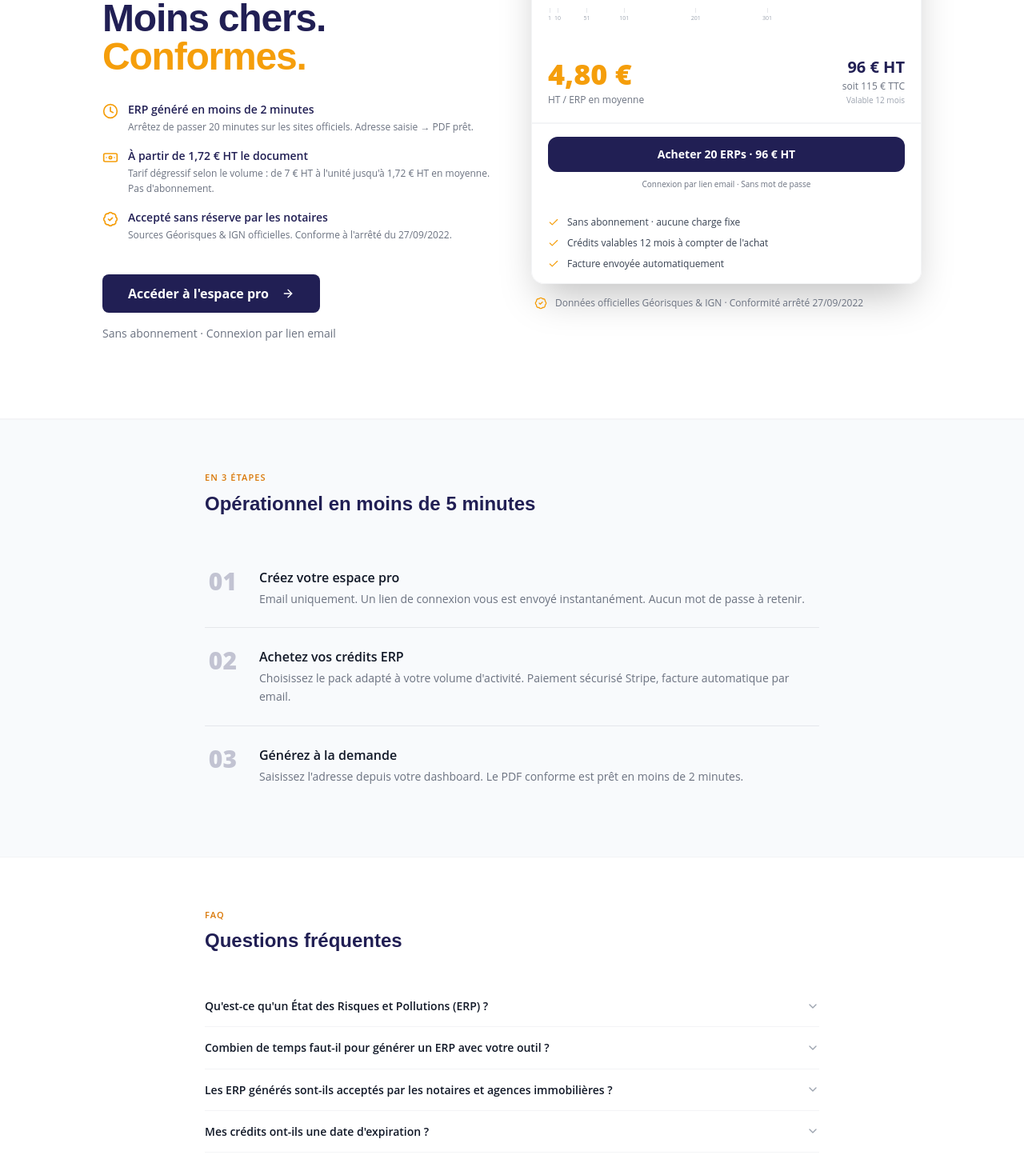
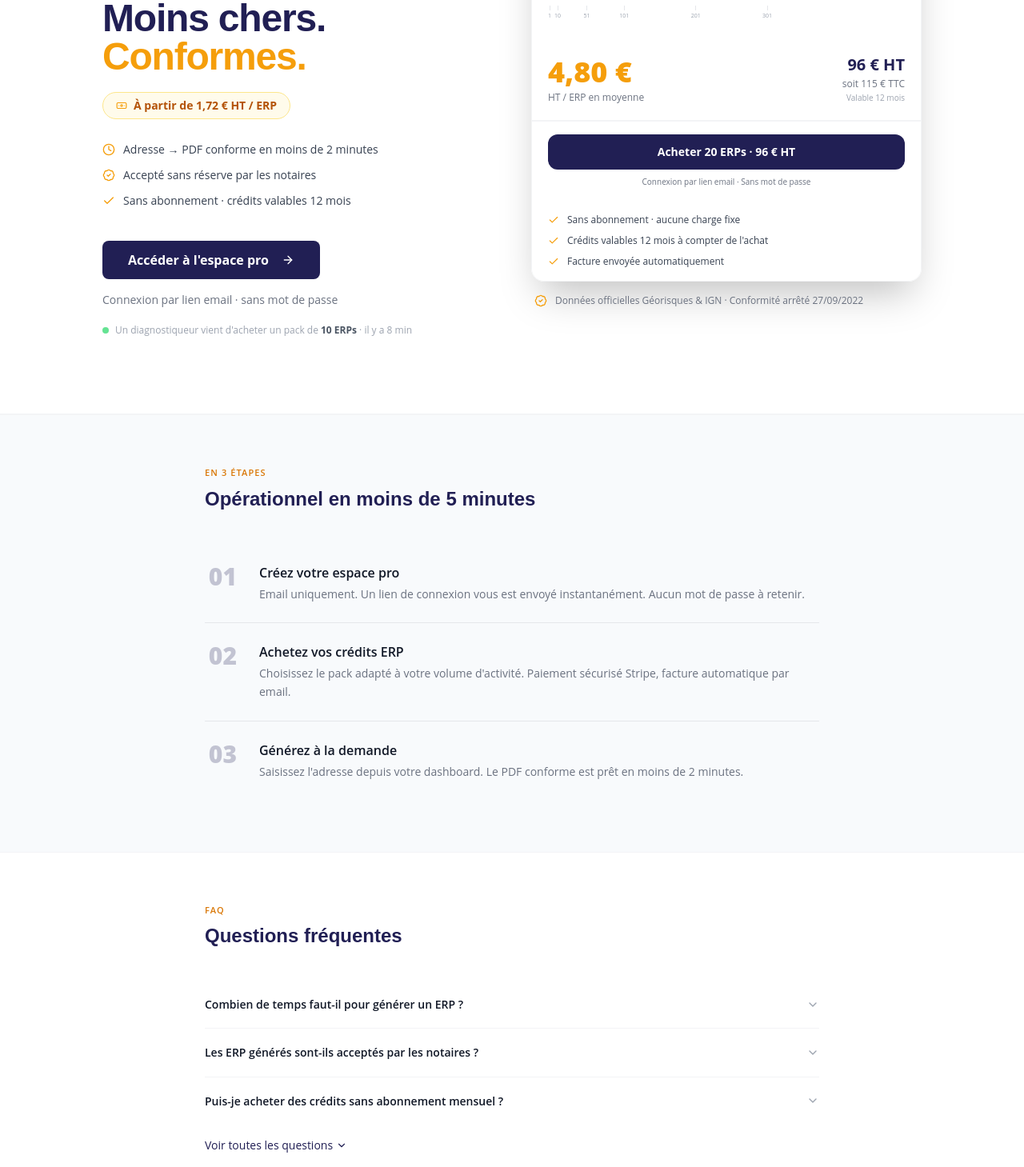
Before and after one commit to gregory690/erp-immo, a React (Vite) app: page /pro in a window 1280 px wide. Shown: the part 307-1766 px from the top of the page at 80% size. Built offline with nearby package versions, Linux system fonts and the light colour scheme.

Commit message:
feat: CRO ProLanding — badge prix, bullets épurés, social proof live, FAQ 3+voir plus
Co-Authored-By: Claude Sonnet 4.6 <noreply@anthropic.com>

```diff
--- a/src/pages/ProLanding.tsx
+++ b/src/pages/ProLanding.tsx
@@ -25,28 +25,28 @@ const REVIEWS = [
 
 const FAQS = [
   {
-    q: "Qu'est-ce qu'un État des Risques et Pollutions (ERP) ?",
-    a: "L'ERP est un document réglementaire obligatoire depuis l'arrêté du 27 septembre 2022. Il informe l'acheteur ou le locataire des risques naturels, miniers, technologiques, sismiques et de pollution des sols auxquels est exposé un bien immobilier. Il doit être annexé à tout compromis de vente ou bail.",
-  },
-  {
-    q: "Combien de temps faut-il pour générer un ERP avec votre outil ?",
+    q: "Combien de temps faut-il pour générer un ERP ?",
     a: "Moins de 2 minutes. Vous saisissez l'adresse, les données sont récupérées automatiquement depuis les APIs officielles (Géorisques, IGN, BRGM), et le PDF conforme est généré instantanément. Pas de ressaisie, pas de délai.",
   },
   {
-    q: "Les ERP générés sont-ils acceptés par les notaires et agences immobilières ?",
+    q: "Les ERP générés sont-ils acceptés par les notaires ?",
     a: "Oui. Nos documents sont générés à partir des mêmes sources que les services officiels de l'État (Géorisques, cadastre IGN). Le format et le contenu sont conformes à l'arrêté du 27/09/2022. Ils sont acceptés sans réserve par les études notariales.",
+  },
+  {
+    q: "Puis-je acheter des crédits sans abonnement mensuel ?",
+    a: "Oui, c'est justement le principe. Pas d'abonnement, pas d'engagement. Vous achetez un pack de crédits une fois, vous les utilisez quand vous en avez besoin. Une facture vous est envoyée automatiquement après chaque achat.",
   },
   {
     q: "Mes crédits ont-ils une date d'expiration ?",
     a: "Oui, chaque pack est valable 12 mois à compter de la date d'achat. Vous pouvez utiliser vos crédits à votre rythme pendant toute cette période. L'échéance est visible dans votre espace pro, sous « Mes achats ».",
   },
   {
-    q: "Puis-je acheter des crédits sans abonnement mensuel ?",
-    a: "Oui, c'est justement le principe. Pas d'abonnement, pas d'engagement. Vous achetez un pack de crédits une fois, vous les utilisez quand vous en avez besoin. Une facture vous est envoyée automatiquement après chaque achat.",
+    q: "Qu'est-ce qu'un État des Risques et Pollutions (ERP) ?",
+    a: "L'ERP est un document réglementaire obligatoire depuis l'arrêté du 27 septembre 2022. Il informe l'acheteur ou le locataire des risques naturels, miniers, technologiques, sismiques et de pollution des sols auxquels est exposé un bien immobilier. Il doit être annexé à tout compromis de vente ou bail.",
   },
   {
     q: "Comment fonctionne la marketplace de contacts diagnostics ?",
-    a: "La marketplace met en relation des diagnostiqueurs avec des particuliers ou professionnels qui recherchent activement un professionnel dans leur zone. Vous définissez votre secteur géographique et le nombre de missions que vous souhaitez recevoir par mois. Vous ne payez que les demandes reçues. Le système est automatique : dès qu'une mission qualifiée est disponible dans votre secteur, elle vous est transmise.",
+    a: "La marketplace met en relation des diagnostiqueurs avec des particuliers ou professionnels qui recherchent activement un professionnel dans leur zone. Vous définissez votre secteur géographique et le nombre de missions que vous souhaitez recevoir par mois. Vous ne payez que les demandes reçues.",
   },
 ];
 
@@ -170,7 +170,15 @@ export default function ProLanding() {
 
   // ── FAQ state ─────────────────────────────────────────────────────────────
   const [openFaq, setOpenFaq] = useState<number | null>(null);
+  const [showAllFaq, setShowAllFaq] = useState(false);
   const [menuOpen, setMenuOpen] = useState(false);
+  const [socialProof] = useState(() => {
+    const packs = [10, 15, 50];
+    return {
+      qty: packs[Math.floor(Math.random() * packs.length)],
+      mins: Math.floor(Math.random() * 16) + 2,
+    };
+  });
 
   function scrollTo(id: string, openLeads = false) {
     setMenuOpen(false);
@@ -283,33 +291,25 @@ export default function ProLanding() {
                 Moins chers.<br />
                 <span className="text-amber-500">Conformes.</span>
               </h1>
-              <ul className="mt-8 space-y-4">
+
+              <div className="mt-5 inline-flex items-center gap-2 bg-amber-50 border border-amber-200 rounded-full px-4 py-1.5">
+                <Banknote className="h-3.5 w-3.5 text-amber-500 shrink-0" />
+                <span className="text-sm font-bold text-amber-700">À partir de 1,72 € HT / ERP</span>
+              </div>
+
+              <ul className="mt-7 space-y-3">
                 {[
-                  {
-                    icon: <Clock className="h-5 w-5 text-amber-500 shrink-0" />,
-                    title: 'ERP généré en moins de 2 minutes',
-                    desc: "Arrêtez de passer 20 minutes sur les sites officiels. Adresse saisie → PDF prêt.",
-                  },
-                  {
-                    icon: <Banknote className="h-5 w-5 text-amber-500 shrink-0" />,
-                    title: 'À partir de 1,72 € HT le document',
-                    desc: "Tarif dégressif selon le volume : de 7 € HT à l'unité jusqu'à 1,72 € HT en moyenne. Pas d'abonnement.",
-                  },
-                  {
-                    icon: <BadgeCheck className="h-5 w-5 text-amber-500 shrink-0" />,
-                    title: 'Accepté sans réserve par les notaires',
-                    desc: "Sources Géorisques & IGN officielles. Conforme à l'arrêté du 27/09/2022.",
-                  },
-                ].map(({ icon, title, desc }) => (
-                  <li key={title} className="flex items-start gap-3">
-                    <span className="mt-0.5">{icon}</span>
-                    <div>
-                      <p className="font-semibold text-navy-900 text-sm">{title}</p>
-                      <p className="text-gray-500 text-xs mt-0.5 leading-relaxed">{desc}</p>
-                    </div>
+                  { icon: <Clock className="h-4 w-4 text-amber-500 shrink-0" />, title: 'Adresse → PDF conforme en moins de 2 minutes' },
+                  { icon: <BadgeCheck className="h-4 w-4 text-amber-500 shrink-0" />, title: 'Accepté sans réserve par les notaires' },
+                  { icon: <Check className="h-4 w-4 text-amber-500 shrink-0" />, title: 'Sans abonnement · crédits valables 12 mois' },
+                ].map(({ icon, title }) => (
+                  <li key={title} className="flex items-center gap-2.5">
+                    {icon}
+                    <p className="text-gray-700 text-sm">{title}</p>
                   </li>
                 ))}
               </ul>
+
               <div className="mt-8 sm:mt-10 flex flex-col sm:flex-row sm:flex-wrap sm:items-center gap-3 sm:gap-4">
                 <Button
                   size="lg"
@@ -319,7 +319,15 @@ export default function ProLanding() {
                   {session ? 'Mon espace pro' : "Accéder à l'espace pro"}
                   <ArrowRight className="h-4 w-4 ml-2" />
                 </Button>
-                <span className="text-gray-500 text-xs sm:text-sm text-center sm:text-left">Sans abonnement · Connexion par lien email</span>
+                <span className="text-gray-500 text-xs sm:text-sm text-center sm:text-left">Connexion par lien email · sans mot de passe</span>
+              </div>
+
+              {/* Social proof live */}
+              <div className="mt-5 flex items-center gap-2">
+                <span className="w-2 h-2 rounded-full bg-green-400 animate-pulse shrink-0" />
+                <p className="text-xs text-gray-400">
+                  Un diagnostiqueur vient d'acheter un pack de <strong className="text-gray-600">{socialProof.qty} ERPs</strong> · il y a {socialProof.mins} min
+                </p>
               </div>
             </div>
 
@@ -493,8 +501,8 @@ export default function ProLanding() {
             <h2 className="text-2xl font-bold text-navy-900">Questions fréquentes</h2>
           </div>
           <div className="divide-y divide-gray-100">
-            {FAQS.map((faq, i) => (
-              <div key={i} className="py-4">
+            {(showAllFaq ? FAQS : FAQS.slice(0, 3)).map((faq, i) => (
+              <div key={i} className="py-5">
                 <button
                   onClick={() => setOpenFaq(openFaq === i ? null : i)}
                   className="w-full flex items-center justify-between gap-4 text-left"
@@ -510,6 +518,14 @@ export default function ProLanding() {
               </div>
             ))}
           </div>
+          {!showAllFaq && (
+            <button
+              onClick={() => setShowAllFaq(true)}
+              className="mt-4 text-sm font-medium text-navy-900 hover:underline flex items-center gap-1"
+            >
+              Voir toutes les questions <ChevronDown className="h-3.5 w-3.5" />
+            </button>
+          )}
         </div>
       </section>
 
```
